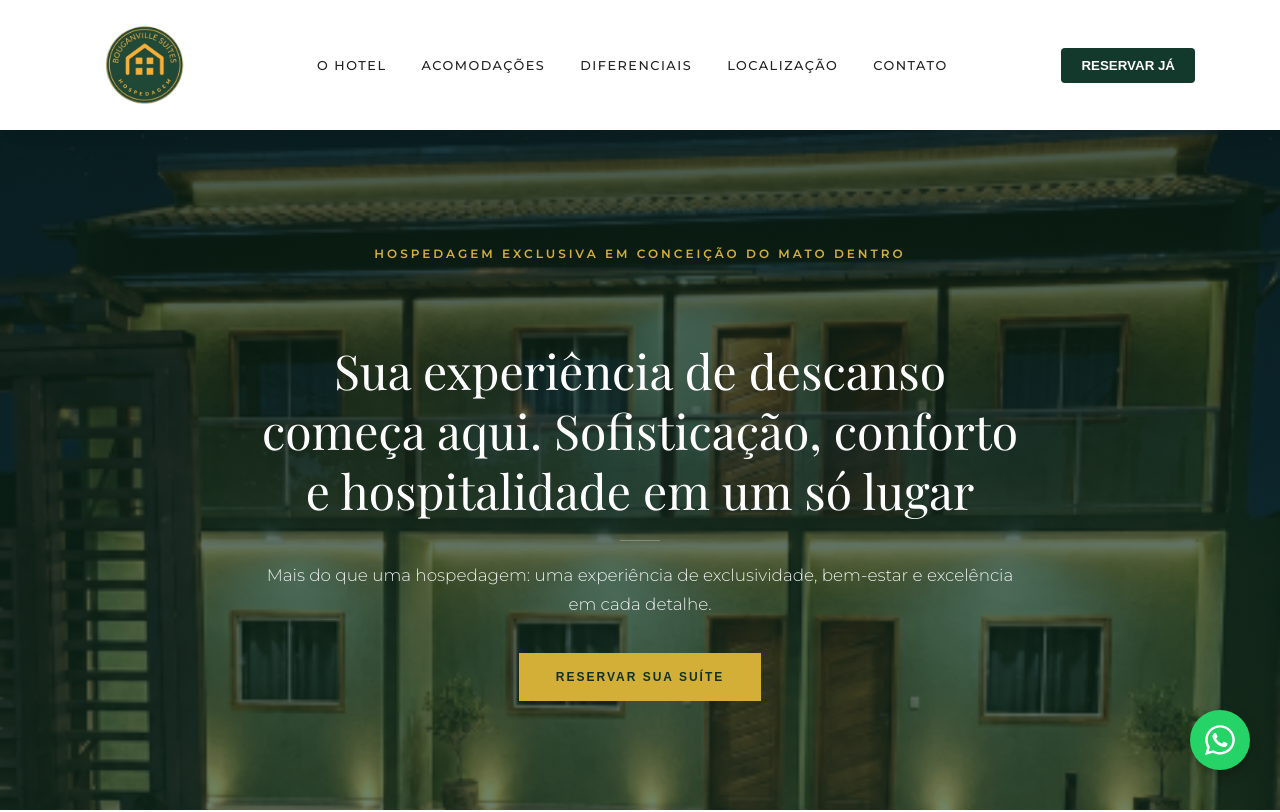
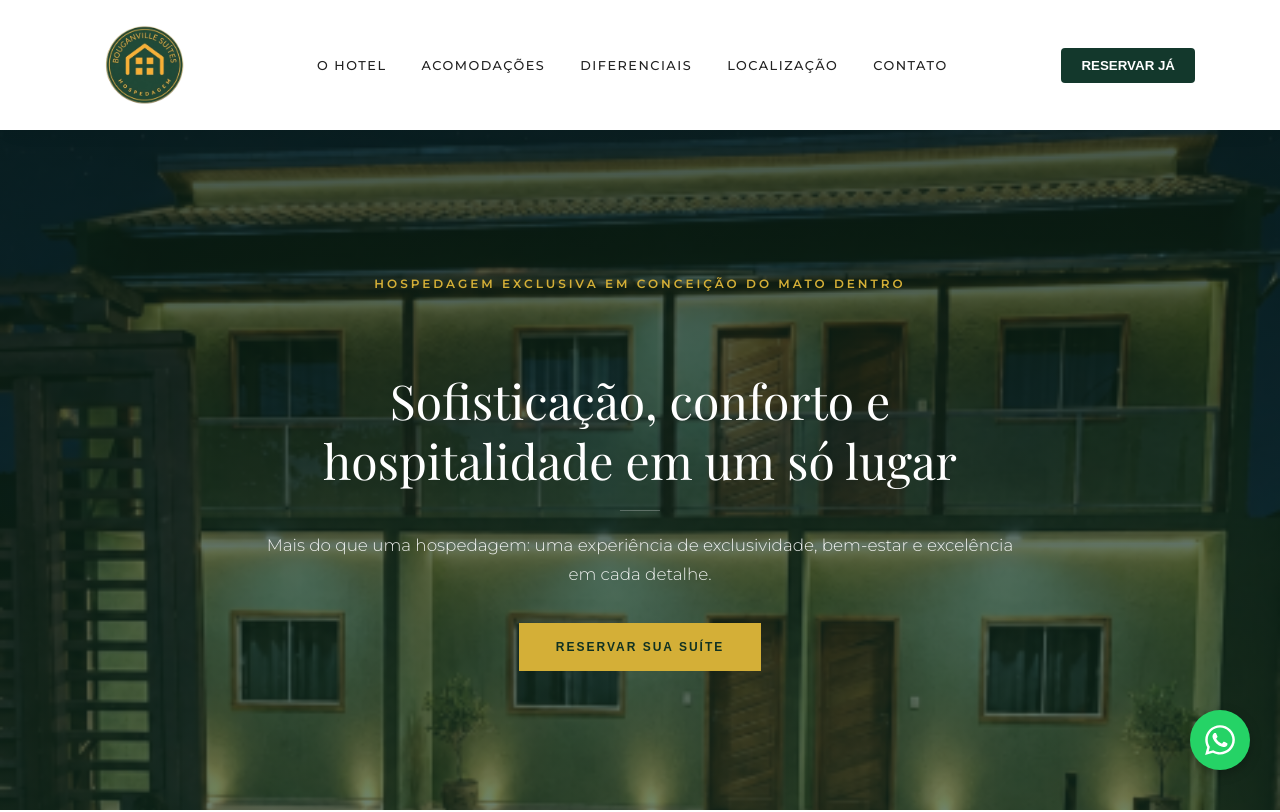
Before and after one commit to Marinalimamagna/bouganville-suites, a React (Vite) app: page / in a window 1280 px wide. Shown: the top 812 px of the page. Built offline with nearby package versions, Linux system fonts and the light colour scheme.

Commit message:
fix: corrige iframe do mapa com identificador oficial e cep no rodape

```diff
--- a/src/App.jsx
+++ b/src/App.jsx
@@ -101,7 +101,7 @@ function App() {
         <div className="hero-overlay"></div>
         <div className="hero-content">
           <span className="hero-tag">HOSPEDAGEM EXCLUSIVA EM CONCEIÇÃO DO MATO DENTRO</span>
-          <h2><br />Sua experiência de descanso começa aqui. Sofisticação, conforto e hospitalidade em um só lugar</h2>
+          <h2><br />Sofisticação, conforto e hospitalidade em um só lugar</h2>
           <div className="hero-divider"></div>
           <p>Mais do que uma hospedagem: uma experiência de exclusividade, bem-estar e excelência em cada detalhe.</p>
           <button onClick={handleDirectReservation} className="btn-premium-hero">
@@ -297,7 +297,7 @@ function App() {
             <ul className="footer-contato-info">
               <li><FaMapMarkerAlt style={{ marginRight: '8px', color: '#8fbd97' }} /> R. 4, 654 - Jardim Bouganville, Conceição do Mato Dentro - MG, 35860-000</li>
               <li><FaWhatsapp style={{ marginRight: '8px', color: '#8fbd97' }} /> (31) 9638-9641</li>
-              <li><FaEnvelope style={{ marginRight: '8px', color: '#8fbd97' }} /> reservas@bouganvillesuites.com.br</li>
+              <li><FaEnvelope style={{ marginRight: '8px', color: '#8fbd97' }} /> r</li>
             </ul>
           </div>
         </div>
```
